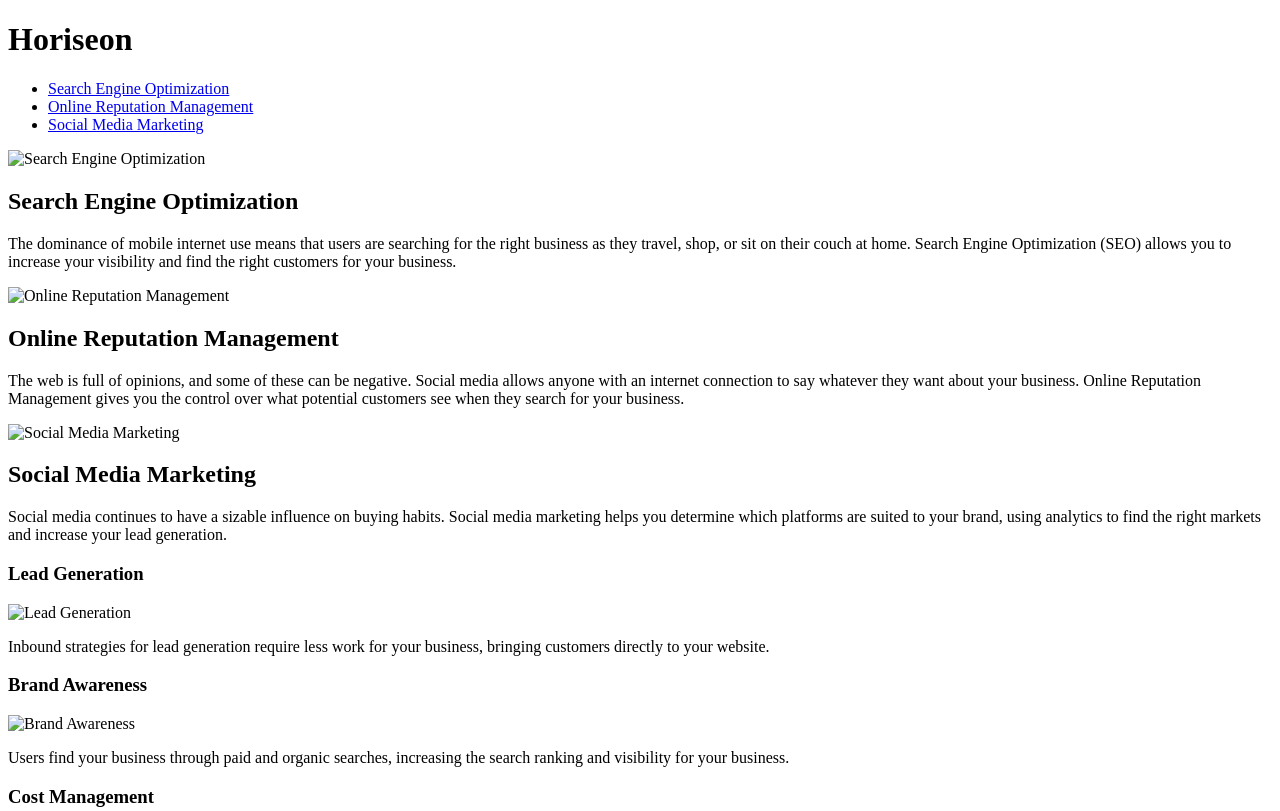
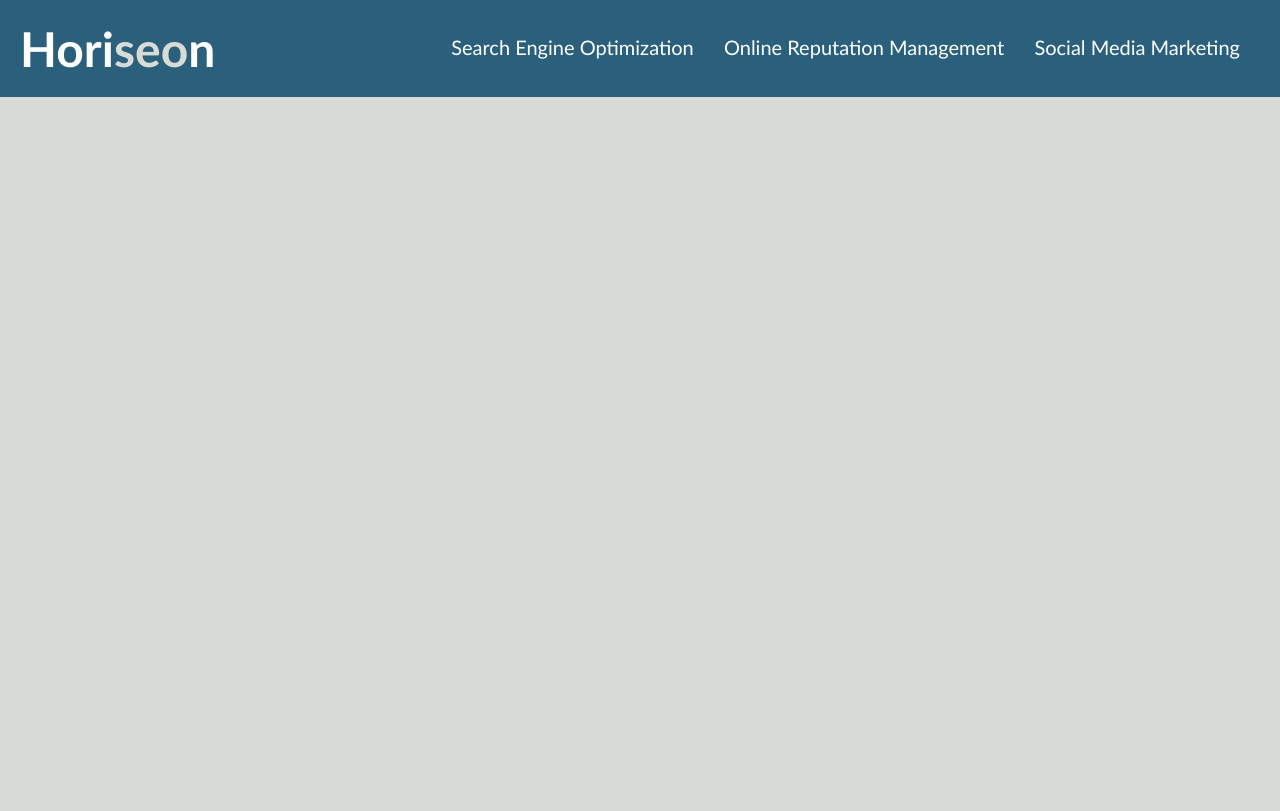
Before and after one commit to hl748/CodeRefactor, a plain HTML site: page index.html in a window 1280 px wide. Shown: the top 811 px of the page. Drawn offline with Linux system fonts and the light colour scheme.

Commit message:
latest version

```diff
--- a/index.html
+++ b/index.html
@@ -3,7 +3,7 @@
 
 <head>
     <meta charset="UTF-8" />
-    <link rel="stylesheet" href="./assets/css/style.css">
+    <link rel="stylesheet" href="style.css">
     <title>Horiseon Social Solution Services, Inc.</title>
 </head>
 
```
